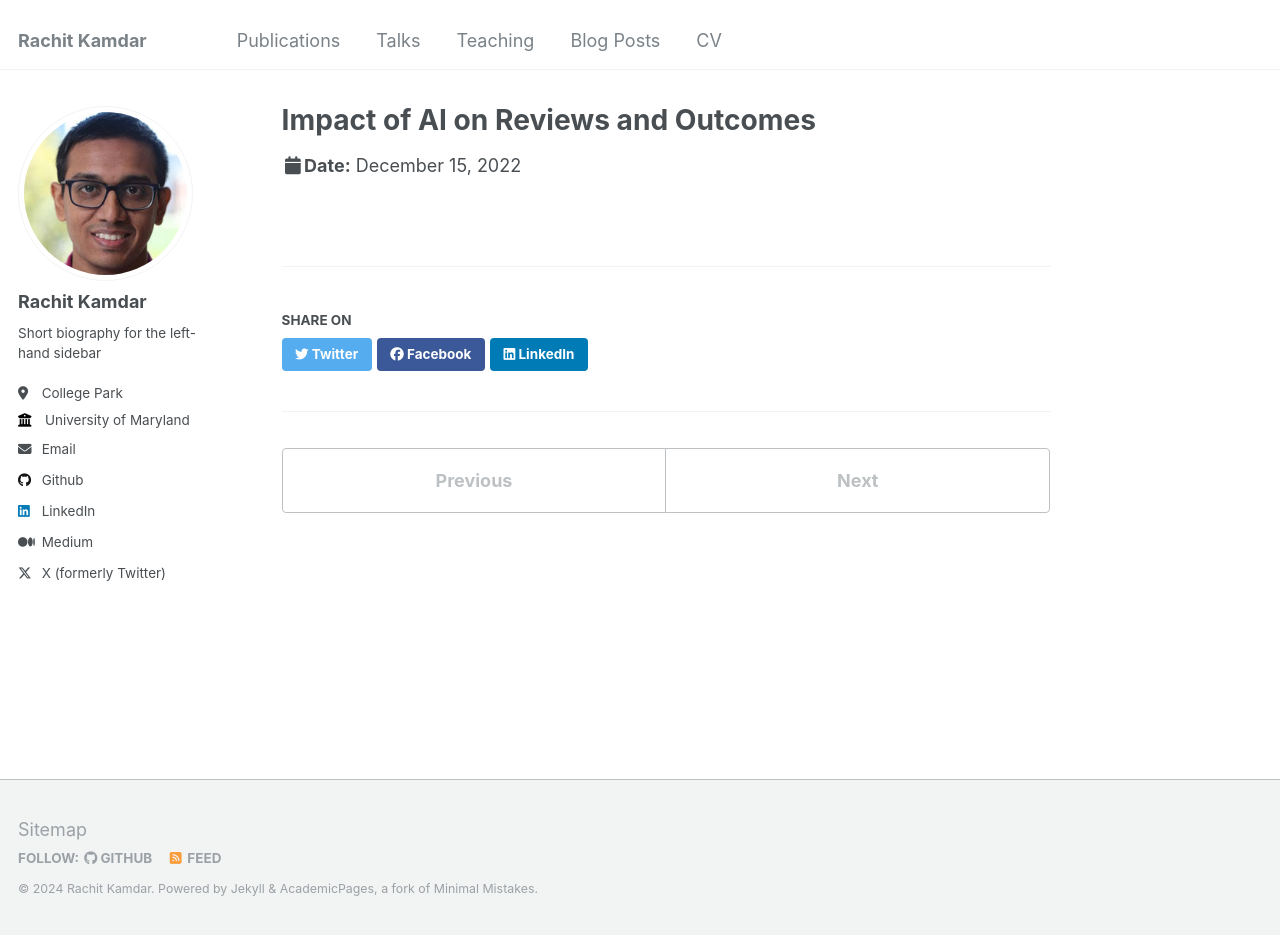
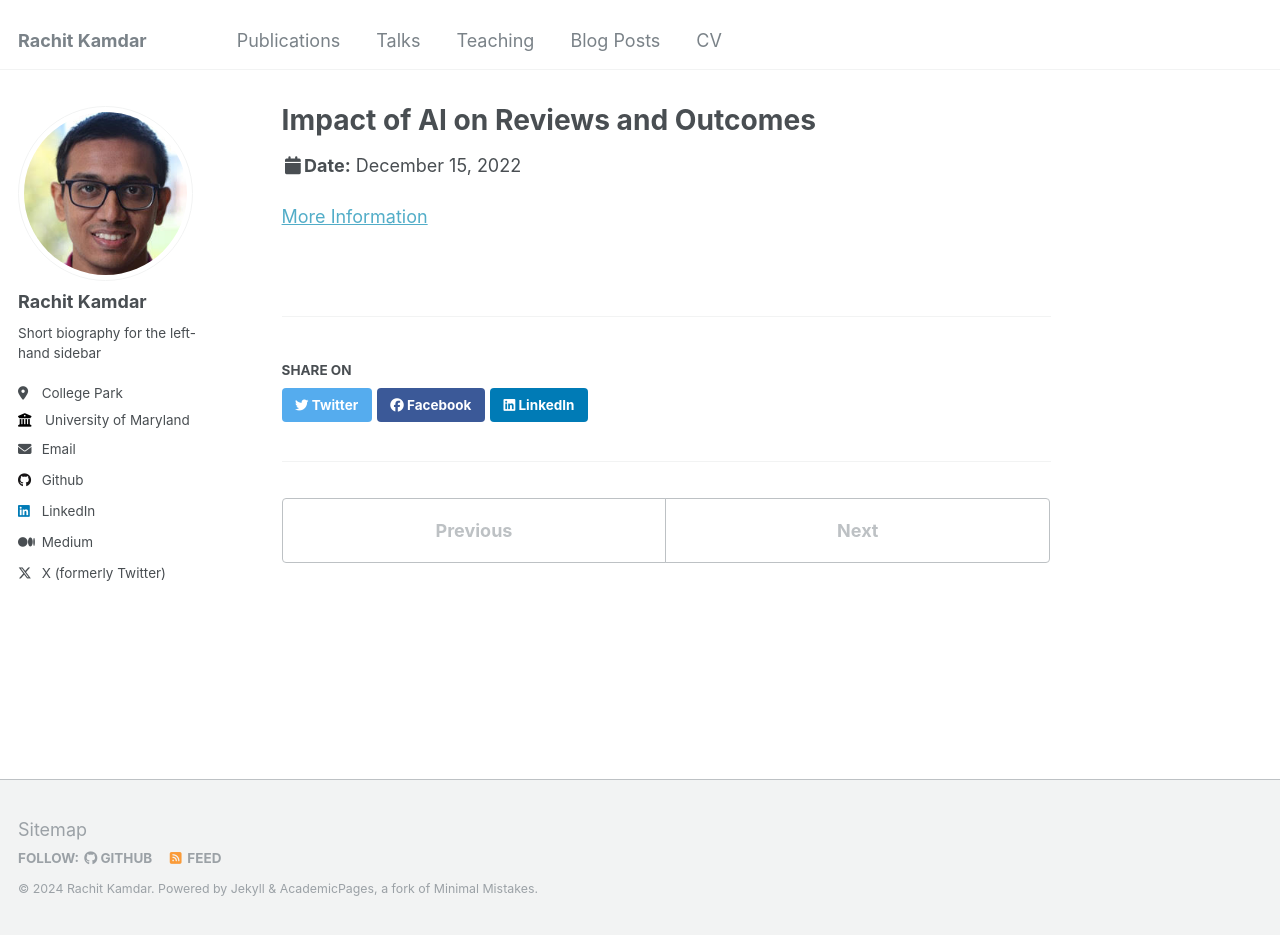
Before and after one commit to RachitKamdar/rachitkamdar.github.io, a Jekyll site: the page built from _talks/WITS-2022.md, in a window 1280 px wide and 935 px high. Built offline with Jekyll 4.4.1, drawn with Linux system fonts in a browser that asks for light colours.

Commit message:
Update WITS-2022.md

```diff
--- a/_talks/WITS-2022.md
+++ b/_talks/WITS-2022.md
@@ -7,3 +7,5 @@ venue: "Workshop on Information Technology and Systems"
 date: 2022-12-15
 location: "Copenhagen, Denmark"
 ---
+
+[More Information](https://witsconf.org/wits2022-program-schedule/)
```
